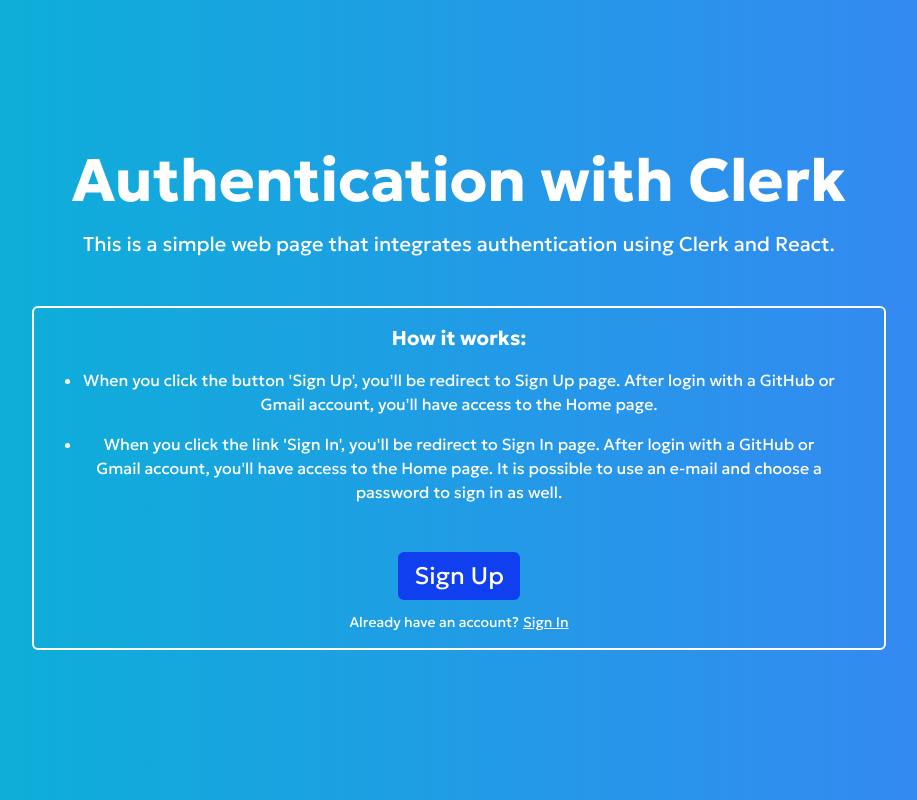
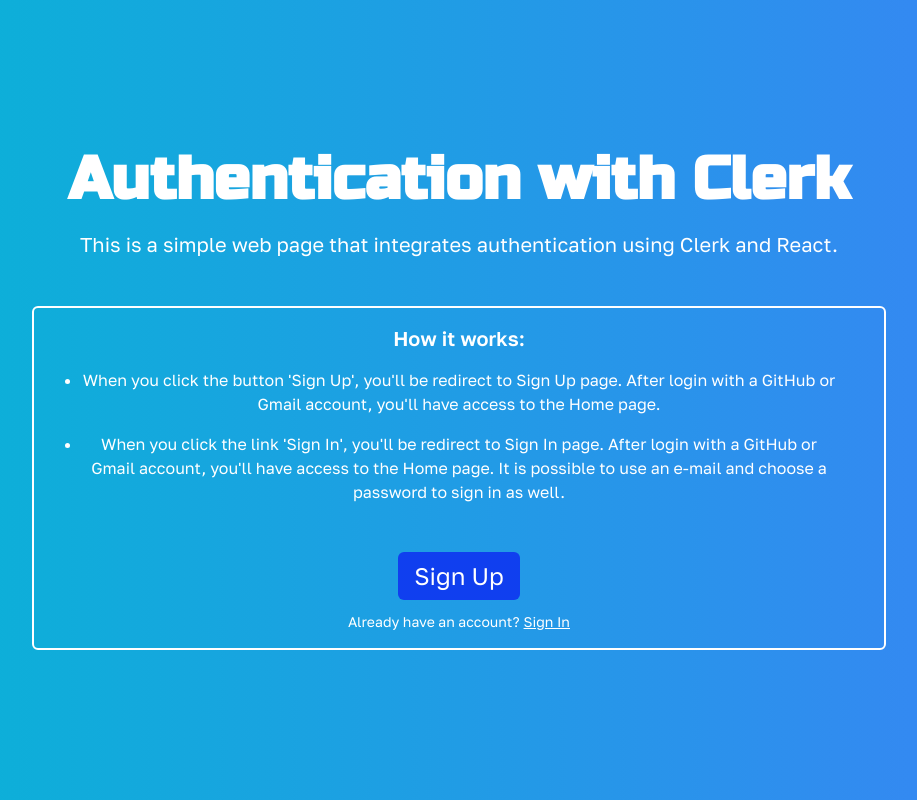
Before and after one commit to vivianebresolin/authentication-with-clerk, a React (Vite) app: page / in a window 1280 px wide. Shown: the whole page, without its empty margins (181-1098 px from the left). Built offline with nearby package versions, Linux system fonts and the light colour scheme; no server answers.

Commit message:
Change font-family

```diff
--- a/src/index.css
+++ b/src/index.css
@@ -1,14 +1,19 @@
-@import url('https://fonts.googleapis.com/css2?family=Geologica:wght@400;500;600;700&display=swap');
+@import url('https://fonts.googleapis.com/css2?family=Golos+Text:wght@400;500;600&family=Russo+One&display=swap');
 @tailwind base;
 @tailwind components;
 @tailwind utilities;
 
 @layer base {
   html {
-    font-family: 'Geologica', sans-serif;
+    font-family: 'Golos Text', sans-serif;
   }
 }
 
 body {
   color: white;
+  background: #00B4D8;
 }
+
+h1, h2, h3 {
+  font-family: 'Russo One', sans-serif;
+}
```
